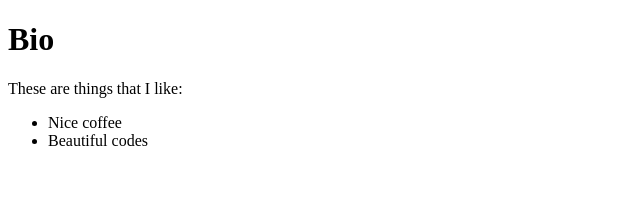
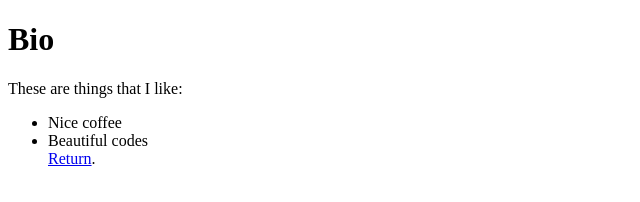
Before and after one commit to Max-KTC/223-homepage, a plain HTML site: page bio.html in a window 1280 px wide. Shown: the full height of the page, 0-640 px from the left. Drawn offline with Linux system fonts and the light colour scheme.

Commit message:
add return in bio

```diff
--- a/bio.html
+++ b/bio.html
@@ -7,6 +7,7 @@
     <ul>
       <li>Nice coffee</li>
       <li>Beautiful codes</li>
+      <a href="index.html">Return</a>.
     </ul>
   </p>
 </body>
```
